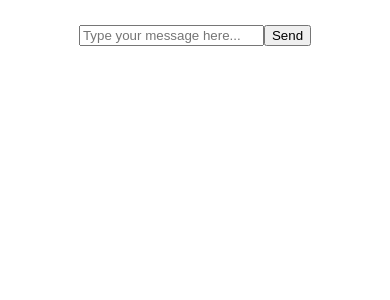
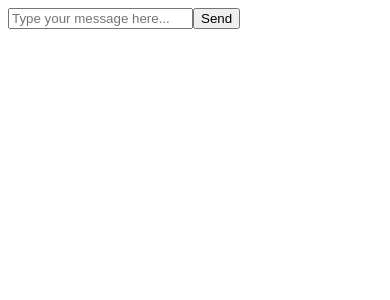
Before and after one commit to cluebbe/ai-impersonator-angular, an Angular app: page / in a window 390 px wide. Shown: the top 300 px of the page. Built offline with nearby package versions, Linux system fonts and the light colour scheme.

Commit message:
removed styles

```diff
--- a/src/app/app.component.html
+++ b/src/app/app.component.html
@@ -1,183 +1,13 @@
-<style>
-  :host {
-    --bright-blue: oklch(51.01% 0.274 263.83);
-    --electric-violet: oklch(53.18% 0.28 296.97);
-    --french-violet: oklch(47.66% 0.246 305.88);
-    --vivid-pink: oklch(69.02% 0.277 332.77);
-    --hot-red: oklch(61.42% 0.238 15.34);
-    --orange-red: oklch(63.32% 0.24 31.68);
+<main>
+  <div>
 
-    --gray-900: oklch(19.37% 0.006 300.98);
-    --gray-700: oklch(36.98% 0.014 302.71);
-    --gray-400: oklch(70.9% 0.015 304.04);
-
-    --red-to-pink-to-purple-vertical-gradient: linear-gradient(
-      180deg,
-      var(--orange-red) 0%,
-      var(--vivid-pink) 50%,
-      var(--electric-violet) 100%
-    );
-
-    --red-to-pink-to-purple-horizontal-gradient: linear-gradient(
-      90deg,
-      var(--orange-red) 0%,
-      var(--vivid-pink) 50%,
-      var(--electric-violet) 100%
-    );
-
-    --pill-accent: var(--bright-blue);
-
-    font-family: "Inter", -apple-system, BlinkMacSystemFont, "Segoe UI", Roboto,
-      Helvetica, Arial, sans-serif, "Apple Color Emoji", "Segoe UI Emoji",
-      "Segoe UI Symbol";
-    box-sizing: border-box;
-    -webkit-font-smoothing: antialiased;
-    -moz-osx-font-smoothing: grayscale;
-  }
-
-  h1 {
-    font-size: 3.125rem;
-    color: var(--gray-900);
-    font-weight: 500;
-    line-height: 100%;
-    letter-spacing: -0.125rem;
-    margin: 0;
-    font-family: "Inter Tight", -apple-system, BlinkMacSystemFont, "Segoe UI", Roboto,
-      Helvetica, Arial, sans-serif, "Apple Color Emoji", "Segoe UI Emoji",
-      "Segoe UI Symbol";
-  }
-
-  p {
-    margin: 0;
-    color: var(--gray-700);
-  }
-
-  main {
-    width: 100%;
-    min-height: 100%;
-    display: flex;
-    justify-content: center;
-    align-items: center;
-    padding: 1rem;
-    box-sizing: inherit;
-    position: relative;
-  }
-
-  .angular-logo {
-    max-width: 9.2rem;
-  }
-
-  .content {
-    display: flex;
-    justify-content: space-around;
-    width: 100%;
-    max-width: 700px;
-    margin-bottom: 3rem;
-  }
-
-  .content h1 {
-    margin-top: 1.75rem;
-  }
-
-  .content p {
-    margin-top: 1.5rem;
-  }
-
-  .divider {
-    width: 1px;
-    background: var(--red-to-pink-to-purple-vertical-gradient);
-    margin-inline: 0.5rem;
-  }
-
-  .pill-group {
-    display: flex;
-    flex-direction: column;
-    align-items: start;
-    flex-wrap: wrap;
-    gap: 1.25rem;
-  }
-
-  .pill {
-    display: flex;
-    align-items: center;
-    --pill-accent: var(--bright-blue);
-    background: color-mix(in srgb, var(--pill-accent) 5%, transparent);
-    color: var(--pill-accent);
-    padding-inline: 0.75rem;
-    padding-block: 0.375rem;
-    border-radius: 2.75rem;
-    border: 0;
-    transition: background 0.3s ease;
-    font-family: var(--inter-font);
-    font-size: 0.875rem;
-    font-style: normal;
-    font-weight: 500;
-    line-height: 1.4rem;
-    letter-spacing: -0.00875rem;
-    text-decoration: none;
-  }
-
-  .pill:hover {
-    background: color-mix(in srgb, var(--pill-accent) 15%, transparent);
-  }
-
-  .pill-group .pill:nth-child(6n + 1) {
-    --pill-accent: var(--bright-blue);
-  }
-  .pill-group .pill:nth-child(6n + 2) {
-    --pill-accent: var(--french-violet);
-  }
-  .pill-group .pill:nth-child(6n + 3),
-  .pill-group .pill:nth-child(6n + 4),
-  .pill-group .pill:nth-child(6n + 5) {
-    --pill-accent: var(--hot-red);
-  }
-
-  .pill-group svg {
-    margin-inline-start: 0.25rem;
-  }
-
-  .social-links {
-    display: flex;
-    align-items: center;
-    gap: 0.73rem;
-    margin-top: 1.5rem;
-  }
-
-  .social-links path {
-    transition: fill 0.3s ease;
-    fill: var(--gray-400);
-  }
-
-  .social-links a:hover svg path {
-    fill: var(--gray-900);
-  }
-
-  @media screen and (max-width: 650px) {
-    .content {
-      flex-direction: column;
-      width: max-content;
-    }
-
-    .divider {
-      height: 1px;
-      width: 100%;
-      background: var(--red-to-pink-to-purple-horizontal-gradient);
-      margin-block: 1.5rem;
-    }
-  }
-</style>
-
-<main class="main">
-  <div class="content">
-
-    <div class="chat-container">
-      <div class="chat-window">
-        <div *ngFor="let message of chatMessages" class="chat-message">
+    <div>
+      <div>
+        <div *ngFor="let message of chatMessages">
           <strong>{{ message.sender }}:</strong> {{ message.text }}
         </div>
       </div>
-      <div class="chat-input">
+      <div>
         <input
           type="text"
           [(ngModel)]="userInput"
@@ -191,13 +21,7 @@
   </div>
 </main>
 
-<!-- * * * * * * * * * * * * * * * * * * * * * * * * * * * * * * * * -->
-<!-- * * * * * * * * * * * The content above * * * * * * * * * * * * -->
-<!-- * * * * * * * * * * is only a placeholder * * * * * * * * * * * -->
-<!-- * * * * * * * * * * and can be replaced.  * * * * * * * * * * * -->
-<!-- * * * * * * * * * * * * * * * * * * * * * * * * * * * * * * * * -->
-<!-- * * * * * * * * * * End of Placeholder  * * * * * * * * * * * * -->
-<!-- * * * * * * * * * * * * * * * * * * * * * * * * * * * * * * * * -->
+
 
 
 <router-outlet />
```
